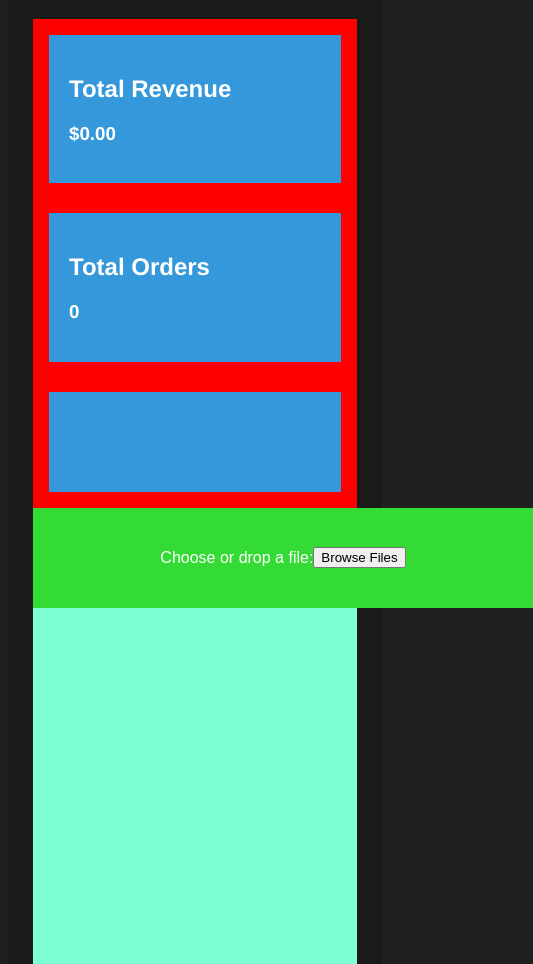
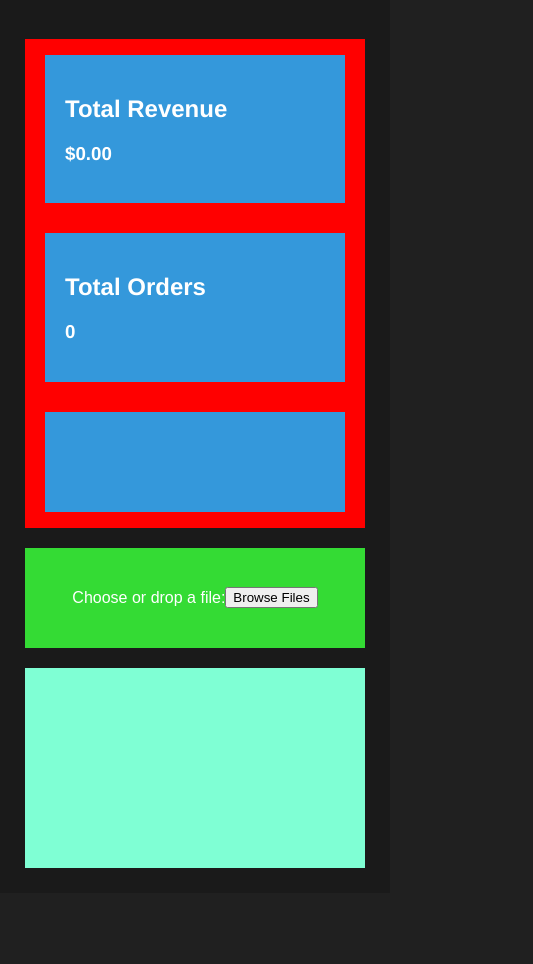
Before and after one commit to CMS2814/Web-Dashboard, a website built with Vite: page index.html in a window 390 px wide. Shown: the part 136-1100 px from the top of the page, 533 px wide, since content can reach past the window. After the commit the page ends 1029 px from the top, so only its background shows below. Built offline with nearby package versions, Linux system fonts and the light colour scheme.

Commit message:
minor css changes for more dynamic look

```diff
--- a/src/styles/style.css
+++ b/src/styles/style.css
@@ -5,22 +5,26 @@
 }
 
 body {
-  margin-top: 50px;
+  margin: 0;
+  padding-top: 50px;
   background-color: #202020;
 }
 
 #app {
+  display: flex;
+  flex-direction: column;
+  row-gap: 20px;
   padding: 25px;
-  row-gap: 20px;
   font-family: Arial, sans-serif;
   text-align: center;
-  margin-top: 50px;
   background-color: #1a1a1a;
   color: #ffffff;
 }
+
 #dropzone {
-  width: 500px;
-  height: 100px;
+  width: 100%;
+  /*max-width: 500px;*/
+  min-height: 100px;
   margin: 0 auto;
 
   display: flex;
@@ -31,49 +35,51 @@ body {
 }
 
 #order-list {
-  width: 500px;
-  height: 1000px;
+  width: 100%;
+  /*max-width: 500px;*/
+  min-height: 200px;
   margin: 0 auto;
 
   display: grid;
   grid-template-columns: repeat(auto-fill, minmax(110px, 1fr));
+  gap: 10px;
 
   padding: 20px;
-  width: 100%;
-  box-sizing: border-box;
-
   background-color: aquamarine;
 }
 
 .order {
-  width: 100px;
-  height: 100px;
-  margin: 10px;
+  width: 100%;
+  aspect-ratio: 1 / 1;
 
-  font-size: 5px;
+  display: flex;
+  justify-content: center;
+  align-items: center;
+
+  font-size: 0.875rem;
 
   background-color: #db34bf;
 }
 
-/* 2. Container Adjustments */
+/* Container Adjustments */
 .rectangle-container {
   display: flex;
-  flex-flow: row wrap; /* CRITICAL: Allows rectangles to drop to the next line on mobile */
-  gap: 1.875rem; /* Converted 30px to rem for better scaling */
+  flex-flow: row wrap;
+  gap: 1.875rem;
   align-items: center;
   justify-content: center;
   background-color: red;
-  padding: 1rem; /* Prevents rectangles from touching screen edges on mobile */
+  padding: 1rem;
   width: 100%;
 }
 
-/* 3. Rectangle Adjustments */
+/* Rectangle Adjustments */
 .rectangle {
-  flex: 1 1 300px; /* Replaces width/max-width: grows, shrinks, and sets a 300px ideal basis */
-  max-width: 300px; /* Keeps the upper limit cap you wanted */
-  min-height: 100px; /* CRITICAL: Changed from height to min-height so it expands if text wraps */
+  flex: 1 1 300px;
+  max-width: 300px;
+  min-height: 100px;
 
-  padding: 1.25rem; /* Converted 20px to rem */
+  padding: 1.25rem;
   background-color: #3498db;
   font-family: "Franklin Gothic Medium", "Arial Narrow", Arial, sans-serif;
   text-align: left;
```
